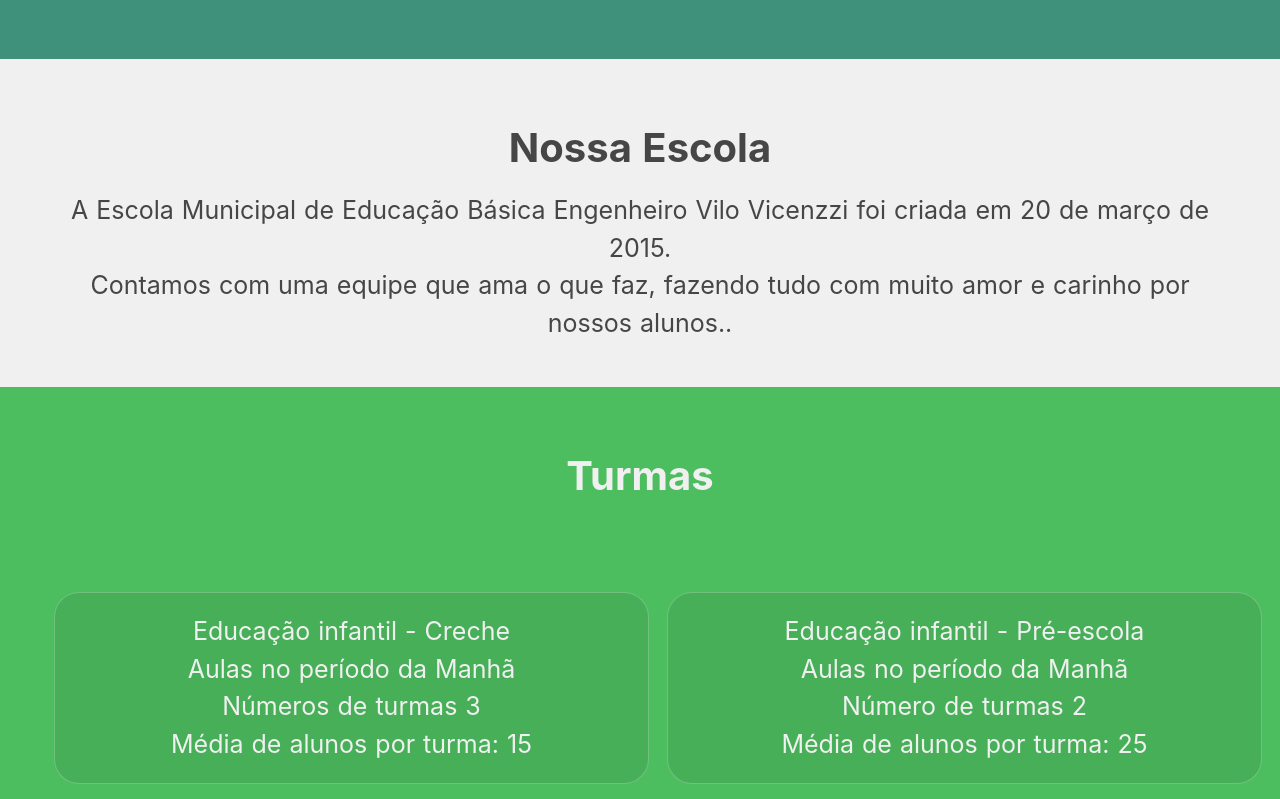
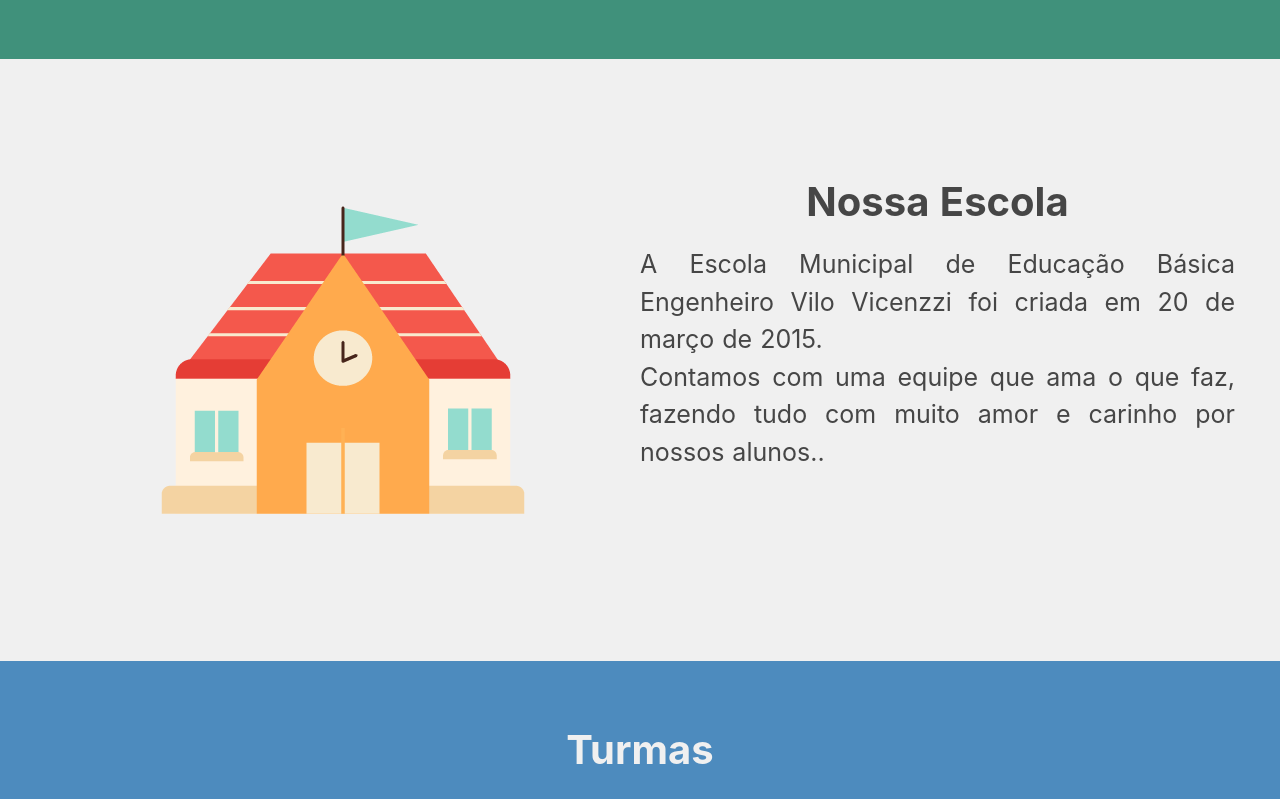
Before and after one commit to BrSouza98/webpage-vilo-vincenzzi, a Nuxt app: page /sobre in a window 1280 px wide. Shown: the part 901-1700 px from the top of the page. Built offline with nearby package versions, Linux system fonts and the light colour scheme.

Commit message:
ajustes finais em card e atualização em sobre

```diff
--- a/components/card.vue
+++ b/components/card.vue
@@ -48,10 +48,10 @@ p {
 #my-card {
   border: 1px solid rgba(9, 90, 196, 0.288);
   border-radius: 15px;
-  min-height: 600px;
+  min-height: 650px;
 }
 
-@media screen and (max-width: 790px) {
+@media screen and (max-width: 400px) {
   img {
     max-height: 150px;
   }
--- a/pages/sobre.vue
+++ b/pages/sobre.vue
@@ -14,23 +14,35 @@
       </b-container>
 
       <b-container fluid class="d-flex flex-column juscontent-center">
-        <b-container fluid id="nossa-escola">
-          <h2 class="textocentro">
+        <b-container
+          fluid
+          id="nossa-escola"
+          class="d-flex justify-content-around"
+        >
+          <b-row cols="1" cols-lg="2">
+            <b-col class="d-flex justify-content-center">
+              <img src="@/assets/ui/School512px.png" alt="" />
+            </b-col>
+
+            <b-col class="my-5 w-50 text-justify">
+              <h2>
                 <b>Nossa Escola</b>
               </h2>
               <p>
-            A Escola Municipal de Educação Básica Engenheiro Vilo Vicenzzi foi
-            criada em 20 de março de 2015.
+                A Escola Municipal de Educação Básica Engenheiro Vilo Vicenzzi
+                foi criada em 20 de março de 2015.
               </p>
               <p>
-            Contamos com uma equipe que ama o que faz, fazendo tudo com muito
-            amor e carinho por nossos alunos..
+                Contamos com uma equipe que ama o que faz, fazendo tudo com
+                muito amor e carinho por nossos alunos..
               </p>
+            </b-col>
+          </b-row>
         </b-container>
 
         <b-container
           fluid
-          class="d-flex flex-column justify-content-sm-center"
+          class="d-flex flex-column justify-content-center"
           id="turmas"
         >
           <h2 class="">
@@ -59,7 +71,7 @@
           </h2>
 
           <b-container fluid class="bv-example-row justify-content-evenly">
-            <b-row cols="1" class="mx-2">
+            <b-row cols="1" cols-lg="2" class="mx-2">
               <b-col class="bordaArredondada">
                 <p>Alimentação escolar para os alunos.</p>
                 <p>Água filtrada.</p>
@@ -117,7 +129,7 @@
         style="max-width: 20rem"
         class="mb-2 align"
       >
-        <b-card-text>
+        <b-card-text class="text-center">
           <a
             class="corpreta"
             href="http://localhost:3000/_nuxt/assets/foto1.jpg"
@@ -136,7 +148,7 @@
         style="max-width: 20rem"
         class="mb-2 align"
       >
-        <b-card-text>
+        <b-card-text class="text-center">
           <a
             class="corpreta"
             href="http://localhost:3000/_nuxt/assets/foto2.jpg"
@@ -442,22 +454,23 @@ export default {};
 </script>
 
 <style lang="scss" scoped>
-
 @import "@/assets/css/_variaveis.scss";
 
 h2 {
   padding: 10px;
   margin: 10px;
   font-size: 40px;
+  text-align: center;
 }
 
-p{
+p {
   font-size: 25px;
 }
 
 * {
   margin: 0;
   padding: 0;
+  text-align: justify;
 }
 
 #titulo {
@@ -474,7 +487,7 @@ p{
 }
 
 #turmas {
-  background-color: rgb(77, 190, 96);
+  background-color: rgb(77, 139, 190);
   color: $cor-primaria;
 
   padding: 45px;
@@ -527,11 +540,17 @@ p{
   margin: 0;
   max-height: 650px;
 }
+
+.corpadrao1 {
+  p {
+    text-align: center;
+  }
+}
 </style>
 
 <style lang="scss" scoped>
 @media screen and (max-width: 600px) {
-   p{
+  p {
     font-size: 20px;
   }
 }
```
Lines whose indentation alone changed are shown as unchanged.
